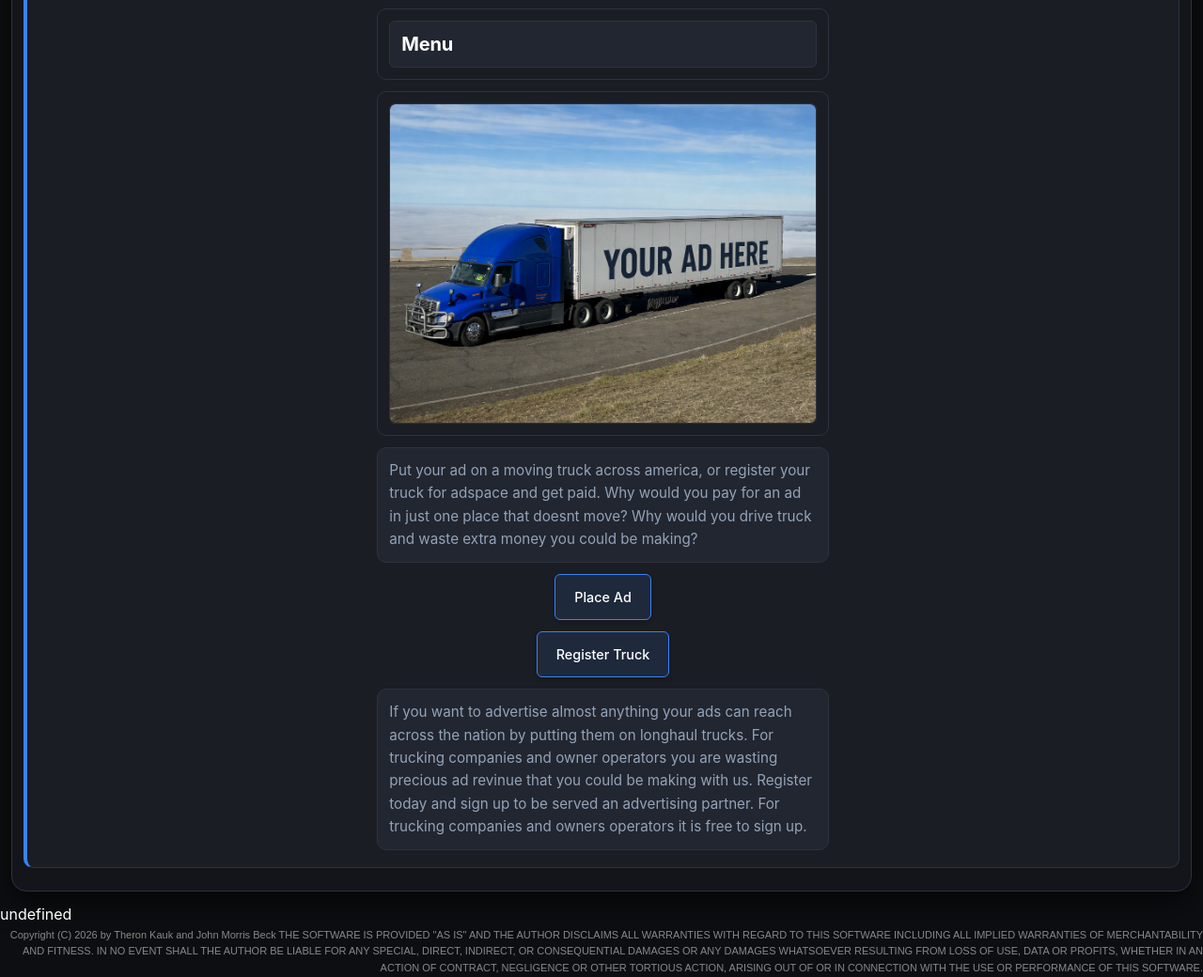
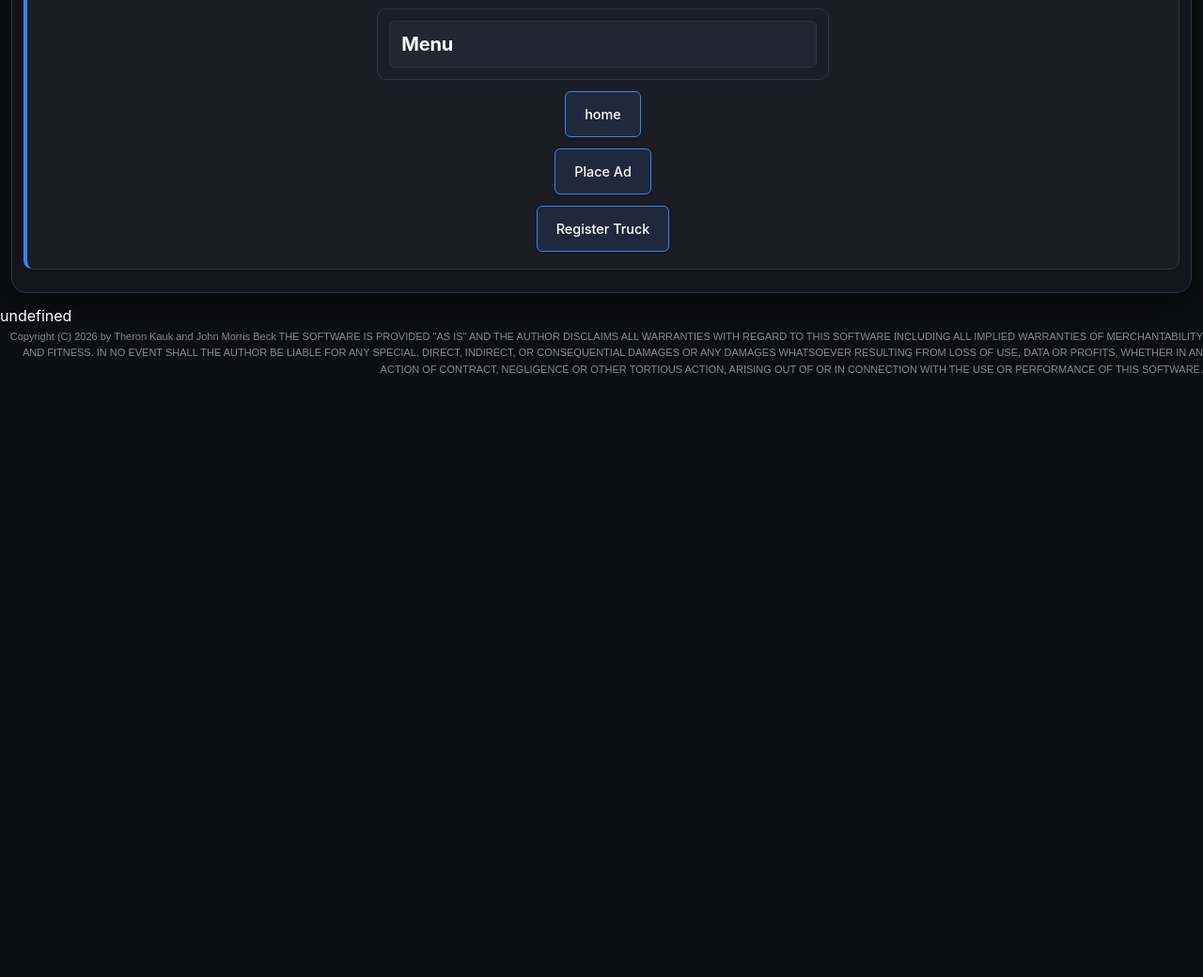
Before and after one commit to hdconfigure/truckads_scrap, a website: page menu/index.html in a window 1280 px wide. Shown: the part 117-1157 px from the top of the page at 94% size. After the commit the page ends 800 px from the top, so only its background shows below. Drawn offline with Linux system fonts and the light colour scheme.

Commit message:
Update webapp files

```diff
--- a/menu/index.html
+++ b/menu/index.html
@@ -10,7 +10,7 @@
 <body>
 
   <div class="top-bar">
-    <a href="../menu/" class="menu-link" title="Open Menu">
+    <a href="../home/" class="menu-link" title="Open Menu">
       <img src="../assets/menu.png" alt="Menu">
       <span class="menu-text">Menu</span>
     </a>
@@ -23,22 +23,7 @@
       <div class="subheader-inner">
         <h2 class="subheader-title">Menu</h2>
       </div>
-    </div>
-    <div class="table-wrapper">
-      <div class="image-cell-flush">
-        <img src="../assets/truckday.png" alt="Flight Simulator">
-      </div>
-    </div>
-    <div class="info-block">
-      <p>
-        Put your ad on a moving truck across america, or register your truck for adspace and get paid. Why would you pay for an ad in just one place that doesnt move? Why would you drive truck and waste extra money you could be making?
-      </p>
-    </div><a href="../register/" class="table-btn table-btn-slate">Place Ad</a><a href="../register/" class="table-btn table-btn-slate">Register Truck</a>
-    <div class="info-block">
-      <p>
-        If you want to advertise almost anything your ads can reach across the nation by putting them on longhaul trucks. For trucking companies and owner operators you are wasting precious ad revinue that you could be making with us. Register today and sign up to be served an advertising partner. For trucking companies and owners operators it is free to sign up.
-      </p>
-    </div></p>
+    </div><a href="../home/" class="table-btn table-btn-slate">home</a><a href="../register/" class="table-btn table-btn-slate">Place Ad</a><a href="../register/" class="table-btn table-btn-slate">Register Truck</a></p>
     </div>
   </div>undefined
 <div style="text-align: right; font-size: 11px; color: #888888; font-family: sans-serif;">
```
Also changed, not shown: menu/index.ts (+13 -12 lines).
